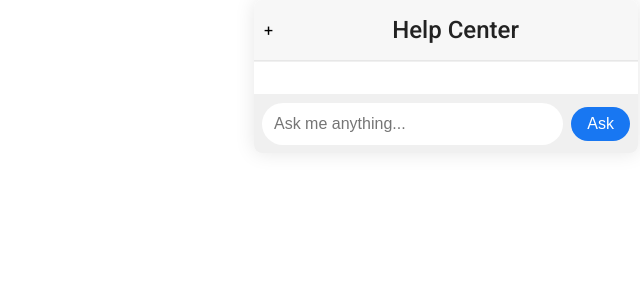
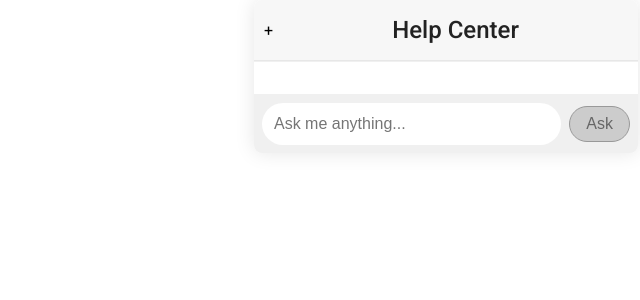
Before and after one commit to JoshuaTrinh5262/aichatbot, a Vue app in the folder aichat/: page / in a window 1280 px wide. Shown: the top 300 px of the page, without its empty margins (640-1280 px from the left). Built offline with nearby package versions, Linux system fonts and the light colour scheme.

Commit message:
add disable for button

```diff
--- a/aichat/src/components/ChatBox.vue
+++ b/aichat/src/components/ChatBox.vue
@@ -41,6 +41,15 @@
           @keyup.enter="sendMessage(currentMessage)"
         />
         <button
+          v-if="currentMessage==''"
+          disabled
+          @click="sendMessage(currentMessage)"
+          class="askButton"
+        >
+          Ask
+        </button>
+        <button
+          v-if="currentMessage!=''"
           @click="sendMessage(currentMessage)"
           class="askButton"
         >
@@ -100,6 +109,13 @@ export default {
 
 <style scoped>
   @import url('https://fonts.googleapis.com/css2?family=Roboto:wght@400;500&display=swap');
+
+  button:disabled,
+  button[disabled]{
+    border: 1px solid #999999;
+    background-color: #cccccc;
+    color: #666666;
+  }
 
   .icon-user {
     background: #6c6c60;
```
